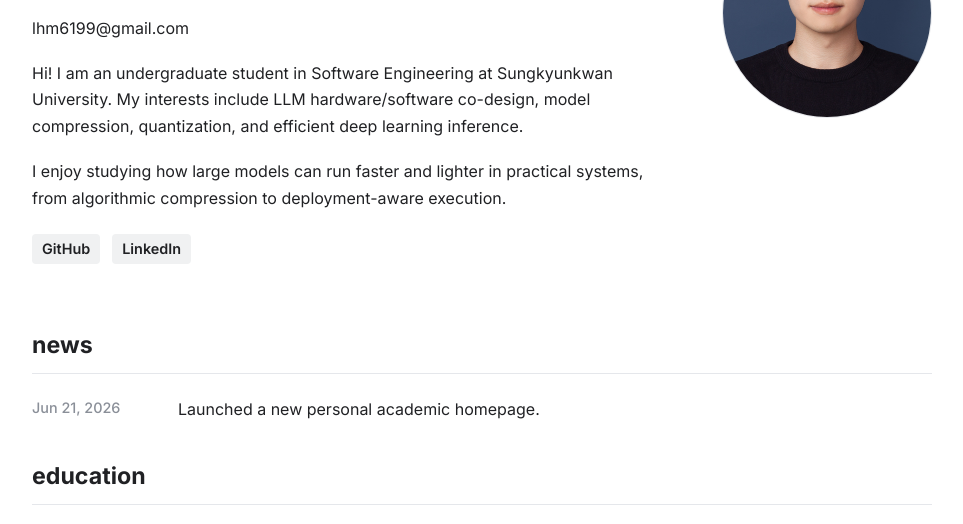
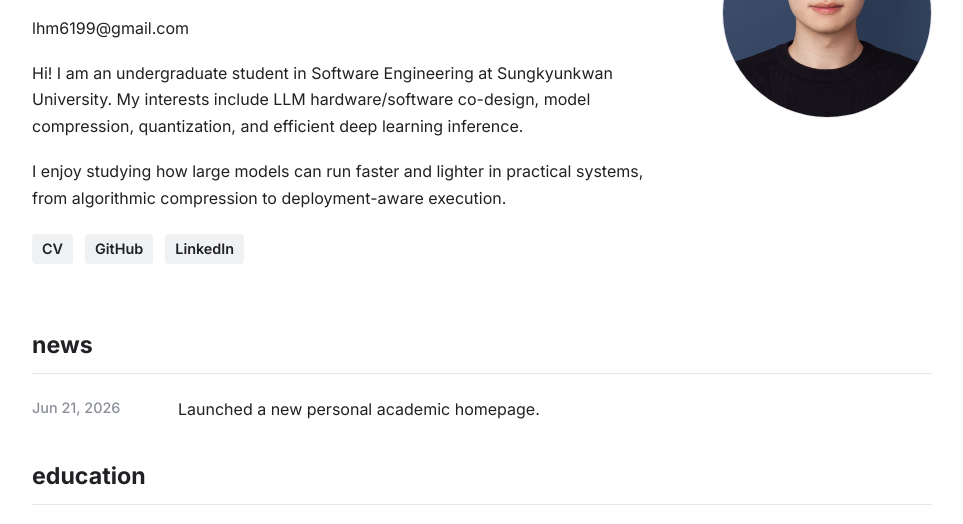
Before and after one commit to lhm6199/lhm6199.github.io, a plain HTML site: page index.html in a window 1280 px wide. Shown: the part 211-735 px from the top of the page, without its empty margins (158-1121 px from the left). Drawn offline with Linux system fonts and the light colour scheme.

Commit message:
add CV download

```diff
--- a/index.html
+++ b/index.html
@@ -60,6 +60,7 @@
                 </p>
 
                 <div class="profile-links" aria-label="External links">
+                    <a href="HM_CV.pdf" download="Hyunmin_Lee_CV.pdf">CV</a>
                     <a href="https://github.com/lhm6199" target="_blank" rel="noreferrer">GitHub</a>
                     <a href="https://www.linkedin.com/in/hyunminlee2/" target="_blank" rel="noreferrer">LinkedIn</a>
                 </div>
```
Also changed, not shown: 1 other file.
